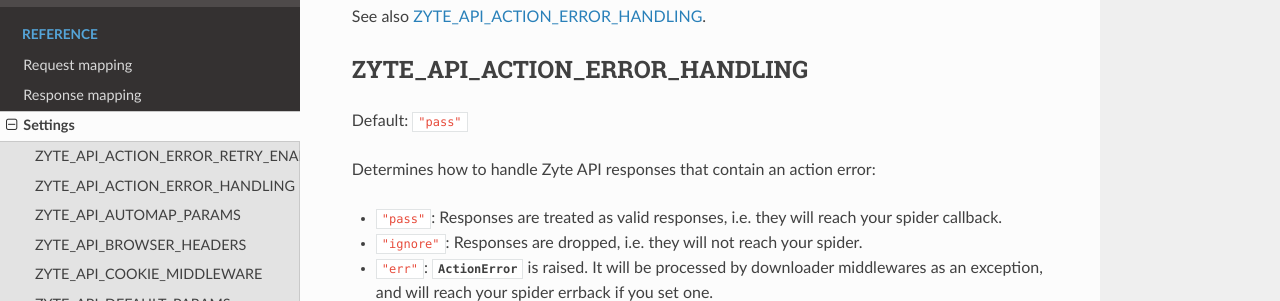
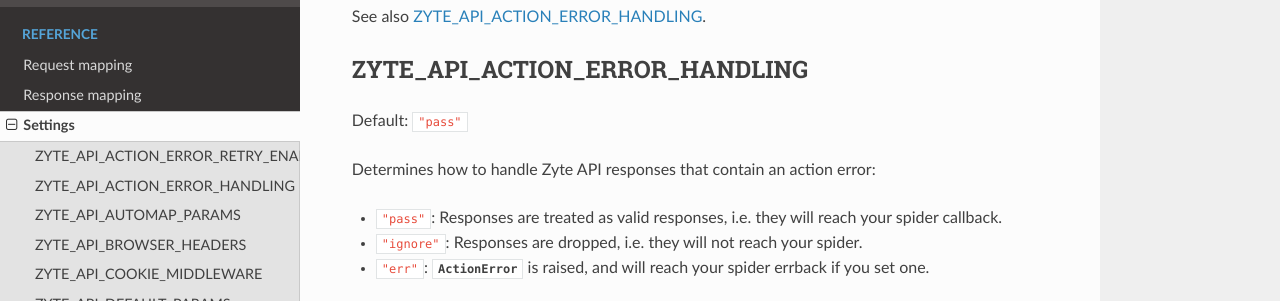
Before and after one commit to scrapy-plugins/scrapy-zyte-api, a Sphinx documentation site: the page built from docs/reference/settings.rst, in a window 1280 px wide and 900 px high, scrolled down 429 px, cut to the strip 0-301 px from the top of the window. Built offline with Sphinx 7.4.7 and the Read the Docs theme 2.0.0, drawn with Linux system fonts in a browser that asks for light colours.

Commit message:
Update docs/reference/settings.rst

```diff
--- a/docs/reference/settings.rst
+++ b/docs/reference/settings.rst
@@ -36,9 +36,8 @@
 
 -   ``"ignore"``: Responses are dropped, i.e. they will not reach your spider.
 
--   ``"err"``: :class:`~scrapy_zyte_api.exceptions.ActionError` is raised. It
-    will be processed by downloader middlewares as an exception, and will reach
-    your spider errback if you set one.
+-   ``"err"``: :class:`~scrapy_zyte_api.exceptions.ActionError` is raised, and
+    will reach your spider errback if you set one.
 
 .. autoexception:: scrapy_zyte_api.exceptions.ActionError
     :members:
```
